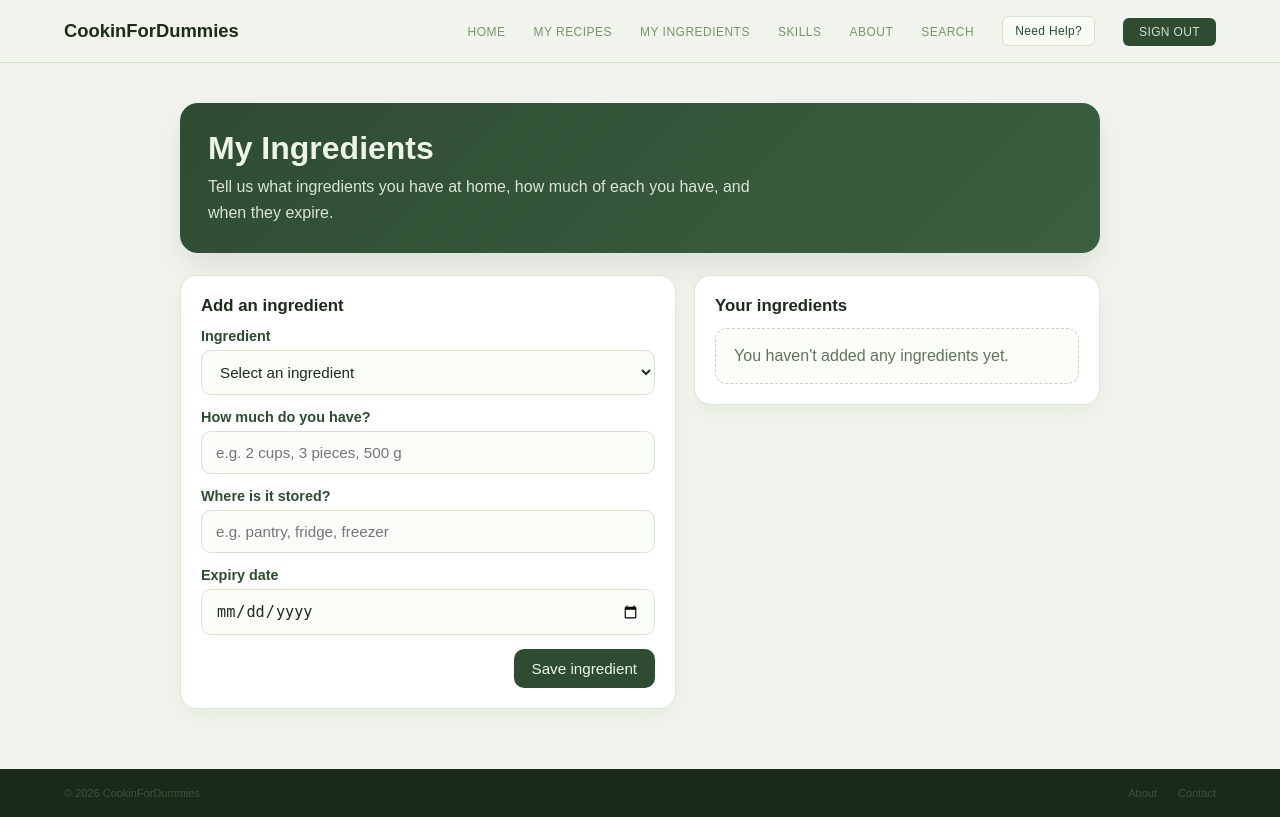
After one commit to 347s26/CookinForDummies, a Django app: page /my-ingredients/ in a window 1280 px wide. The commit adds this page. Run offline with Django 5.2, Linux system fonts and the light colour scheme; the visitor is signed in with stand-in values (Sample User, id 1); data comes from the database, SQL or seed files in the repository; data that the repository does not hold is empty; some libraries are stand-ins or nearby versions.

Commit message:
my ingredients page

```diff
--- a/catalog/templates/base_generic.html
+++ b/catalog/templates/base_generic.html
@@ -30,6 +30,7 @@
             <ul class="nav-links" id="navLinks">
                 <li><a href="{% url 'index' %}">Home</a></li>
                 <li><a href="{% url 'my-recipes' %}">My Recipes</a></li>
+                <li><a href="{% url 'my-ingredients' %}">My Ingredients</a></li>
                 <li><a href="{% url 'skills' %}">Skills</a></li>
                 <li><a href="{% url 'about' %}">About</a></li>
                 <li><a href="{% url 'search' %}">Search</a></li>
--- /dev/null
+++ b/catalog/templates/my_ingredients.html
@@ -0,0 +1,294 @@
+{% extends "base_generic.html" %}
+
+{% block content %}
+<style>
+    .my-ingredients-page {
+        max-width: 920px;
+        margin: 0 auto;
+        padding: 8px 0 28px;
+    }
+
+    .my-ingredients-hero {
+        background: linear-gradient(135deg, #2e4c32 0%, #3b5f40 100%);
+        color: #eef5e8;
+        border-radius: 18px;
+        padding: 28px;
+        box-shadow: 0 16px 32px rgba(0, 0, 0, 0.08);
+        margin-bottom: 22px;
+    }
+
+    .my-ingredients-hero h1 {
+        margin: 0 0 8px;
+        font-size: 2rem;
+        line-height: 1.1;
+    }
+
+    .my-ingredients-hero p {
+        margin: 0;
+        color: rgba(238, 245, 232, 0.9);
+        line-height: 1.6;
+        max-width: 62ch;
+    }
+
+    .my-ingredients-grid {
+        display: grid;
+        grid-template-columns: 1.1fr 0.9fr;
+        gap: 18px;
+        align-items: start;
+    }
+
+    .panel {
+        background: #ffffff;
+        border: 1px solid #dde5d6;
+        border-radius: 16px;
+        padding: 20px;
+        box-shadow: 0 8px 20px rgba(28, 43, 28, 0.04);
+    }
+
+    .panel h2 {
+        margin: 0 0 12px;
+        font-size: 1.05rem;
+        color: #1c2b1c;
+    }
+
+    .ingredient-form {
+        display: grid;
+        gap: 14px;
+    }
+
+    .field label {
+        display: block;
+        margin-bottom: 6px;
+        font-size: 0.9rem;
+        font-weight: 600;
+        color: #2e4c32;
+    }
+
+    .field input {
+        width: 100%;
+        padding: 12px 14px;
+        border: 1px solid #d8e2d0;
+        border-radius: 10px;
+        font-size: 0.95rem;
+        color: #1c2b1c;
+        background: #fbfdf9;
+        outline: none;
+    }
+
+    .field select {
+        width: 100%;
+        padding: 12px 14px;
+        border: 1px solid #d8e2d0;
+        border-radius: 10px;
+        font-size: 0.95rem;
+        color: #1c2b1c;
+        background: #fbfdf9;
+        outline: none;
+    }
+
+    .field input:focus {
+        border-color: #7a9470;
+        box-shadow: 0 0 0 3px rgba(122, 148, 112, 0.12);
+    }
+
+    .field select:focus {
+        border-color: #7a9470;
+        box-shadow: 0 0 0 3px rgba(122, 148, 112, 0.12);
+    }
+
+    .submit-row {
+        display: flex;
+        justify-content: flex-end;
+    }
+
+    .submit-row button {
+        padding: 11px 18px;
+        border: none;
+        border-radius: 10px;
+        background: #2e4c32;
+        color: #eef5e8;
+        font-size: 0.95rem;
+        cursor: pointer;
+        transition: transform 0.15s, opacity 0.15s;
+    }
+
+    .submit-row button:hover {
+        transform: translateY(-1px);
+        opacity: 0.96;
+    }
+
+    .ingredient-actions {
+        margin-top: 10px;
+        display: flex;
+        justify-content: flex-end;
+    }
+
+    .ingredient-actions button {
+        border: 1px solid #d2a7a7;
+        background: #fff6f6;
+        color: #9d3d3d;
+        border-radius: 8px;
+        padding: 7px 11px;
+        cursor: pointer;
+        font-size: 0.85rem;
+    }
+
+    .ingredient-actions button:hover {
+        background: #ffecec;
+    }
+
+    .list-stack {
+        display: grid;
+        gap: 12px;
+    }
+
+    .ingredient-card {
+        display: grid;
+        grid-template-columns: 64px 1fr;
+        gap: 14px;
+        align-items: center;
+        border: 1px solid #dde5d6;
+        border-radius: 14px;
+        padding: 12px;
+        background: linear-gradient(180deg, #ffffff 0%, #f8fbf5 100%);
+    }
+
+    .ingredient-badge {
+        width: 64px;
+        height: 64px;
+        border-radius: 14px;
+        background: linear-gradient(135deg, #dce7d3, #bfd1b4);
+        display: flex;
+        align-items: center;
+        justify-content: center;
+        color: #2e4c32;
+        font-size: 1.5rem;
+        font-weight: 700;
+        text-transform: uppercase;
+    }
+
+    .ingredient-name {
+        margin: 0 0 4px;
+        font-size: 1rem;
+        color: #1c2b1c;
+        font-weight: 700;
+    }
+
+    .ingredient-meta {
+        margin: 0;
+        color: #5f745a;
+        font-size: 0.9rem;
+        line-height: 1.5;
+    }
+
+    .ingredient-empty {
+        padding: 18px;
+        border-radius: 12px;
+        border: 1px dashed #c9d4bf;
+        color: #5f745a;
+        background: #fbfdf9;
+    }
+
+    @media (max-width: 860px) {
+        .my-ingredients-grid {
+            grid-template-columns: 1fr;
+        }
+    }
+</style>
+
+<div class="my-ingredients-page">
+    <section class="my-ingredients-hero">
+        <h1>My Ingredients</h1>
+        <p>Tell us what ingredients you have at home, how much of each you have, and when they expire.</p>
+    </section>
+
+    <div class="my-ingredients-grid">
+        <section class="panel">
+            <h2>Add an ingredient</h2>
+            <form method="post" class="ingredient-form">
+                {% csrf_token %}
+                <div class="field">
+                    <label for="ingredient_name">Ingredient</label>
+                    <select id="ingredient_name" name="ingredient_name" required>
+                        <option value="">Select an ingredient</option>
+                        {% for ingredient_name in ingredient_choices %}
+                            <option value="{{ ingredient_name }}">{{ ingredient_name }}</option>
+                        {% endfor %}
+                        <option value="__new__">Other ingredient...</option>
+                    </select>
+                </div>
+                <div class="field" id="ingredient_name_new_field" style="display:none;">
+                    <label for="ingredient_name_new">New ingredient name</label>
+                    <input id="ingredient_name_new" name="ingredient_name_new" type="text" placeholder="e.g. tomatoes">
+                </div>
+                <div class="field">
+                    <label for="quantity">How much do you have?</label>
+                    <input id="quantity" name="quantity" type="text" placeholder="e.g. 2 cups, 3 pieces, 500 g">
+                </div>
+                <div class="field">
+                    <label for="location">Where is it stored?</label>
+                    <input id="location" name="location" type="text" placeholder="e.g. pantry, fridge, freezer">
+                </div>
+                <div class="field">
+                    <label for="expiration_date">Expiry date</label>
+                    <input id="expiration_date" name="expiration_date" type="date">
+                </div>
+                <div class="submit-row">
+                    <button type="submit">Save ingredient</button>
+                </div>
+            </form>
+        </section>
+
+        <section class="panel">
+            <h2>Your ingredients</h2>
+            <div class="list-stack">
+                {% for item in items %}
+                <article class="ingredient-card">
+                    <div class="ingredient-badge">{{ item.ingredient.name|slice:":1" }}</div>
+                    <div>
+                        <p class="ingredient-name">{{ item.ingredient.name }}</p>
+                        <p class="ingredient-meta">
+                            {% if item.quantity %}
+                                Amount: {{ item.quantity }}<br>
+                            {% else %}
+                                Amount: not set<br>
+                            {% endif %}
+                            {% if item.expiration_date %}
+                                Expires: {{ item.expiration_date }}
+                            {% else %}
+                                Expires: not set
+                            {% endif %}
+                        </p>
+                        <form method="post" action="{% url 'my-ingredient-delete' item.pk %}" class="ingredient-actions">
+                            {% csrf_token %}
+                            <button type="submit" onclick="return confirm('Delete this ingredient from your list?');">Delete</button>
+                        </form>
+                    </div>
+                </article>
+                {% empty %}
+                <div class="ingredient-empty">You haven't added any ingredients yet.</div>
+                {% endfor %}
+            </div>
+        </section>
+    </div>
+</div>
+<script>
+    (function () {
+        const select = document.getElementById('ingredient_name');
+        const newField = document.getElementById('ingredient_name_new_field');
+        const newInput = document.getElementById('ingredient_name_new');
+
+        function toggleNewField() {
+            const showNew = select.value === '__new__';
+            newField.style.display = showNew ? 'block' : 'none';
+            newInput.required = showNew;
+            if (!showNew) {
+                newInput.value = '';
+            }
+        }
+
+        select.addEventListener('change', toggleNewField);
+        toggleNewField();
+    })();
+</script>
+{% endblock %}
--- a/catalog/urls.py
+++ b/catalog/urls.py
@@ -10,6 +10,8 @@ urlpatterns = [
     path('search/', views.RecipeSearchView.as_view(), name='search'),
     path('recipe/<int:pk>/', views.RecipeDetailView.as_view(), name='recipe-detail'),
     path('skills/', views.skills_view, name='skills'),
+    path('my-ingredients/', views.my_ingredients, name='my-ingredients'),
+    path('my-ingredients/<int:pk>/delete/', views.delete_my_ingredient, name='my-ingredient-delete'),
     path('my-recipes/', views.MyRecipesView.as_view(), name='my-recipes'),
     path('recipe/<int:pk>/save/', views.toggle_save_recipe, name='toggle-save-recipe'),
     path('recipe/create/', RecipeCreateView.as_view(), name='recipe-create'),
--- a/catalog/views.py
+++ b/catalog/views.py
@@ -10,9 +10,12 @@ from django.views.generic.edit import CreateView, UpdateView
 from catalog.forms import RecipeForm, RecipeIngredientFormSet, RecipeStepFormSet
 from django.db.models import Q
 from django.conf import settings
+from django.utils import timezone
 import requests
+from django.utils.dateparse import parse_date
 
 from .models import Recipe, Ingredient, Tool, Skill, Allergy
+from .models import UserIngredient
 
 class RecipeDetailView(DetailView):
     model = Recipe
@@ -142,6 +145,11 @@ class RecipeSearchView(ListView):
         query = self.request.GET.get('q')
         max_time = self.request.GET.get('time')
         min_rating = self.request.GET.get('rating')
+        pantry_ingredient = (self.request.GET.get('ingredient') or '').strip()
+        pantry_ingredient_new = (self.request.GET.get('ingredient_new') or '').strip()
+
+        if pantry_ingredient == '__new__':
+            pantry_ingredient = pantry_ingredient_new
 
         if query:
             queryset = queryset.filter(title__icontains=query)
@@ -150,7 +158,24 @@ class RecipeSearchView(ListView):
         if min_rating:
             queryset = queryset.filter(rating__gte=min_rating)
 
-        return queryset
+        if pantry_ingredient:
+            queryset = queryset.filter(ingredients__name__iexact=pantry_ingredient)
+
+        return queryset.distinct()
+
+    def get_context_data(self, **kwargs):
+        context = super().get_context_data(**kwargs)
+        if self.request.user.is_authenticated:
+            context['pantry_ingredients'] = list(
+                UserIngredient.objects.filter(user=self.request.user)
+                .select_related('ingredient')
+                .order_by('ingredient__name')
+                .values_list('ingredient__name', flat=True)
+                .distinct()
+            )
+        else:
+            context['pantry_ingredients'] = []
+        return context
 
 # my recipes page
 class MyRecipesView(LoginRequiredMixin, TemplateView):
@@ -186,6 +211,12 @@ def toggle_save_recipe(request, pk):
 
     return redirect(recipe.get_absolute_url())
 
+
+def delete_expired_user_ingredients(user):
+    """Remove pantry items whose expiration date is in the past."""
+    today = timezone.localdate()
+    UserIngredient.objects.filter(user=user, expiration_date__lt=today).delete()
+
 def skills_view(request):
     skills = Skill.objects.all()
 
@@ -194,6 +225,58 @@ def skills_view(request):
     }
 
     return render(request, 'skills.html', context)
+
+
+@login_required
+def my_ingredients(request):
+    """Show and update the user's pantry ingredients."""
+    delete_expired_user_ingredients(request.user)
+
+    if request.method == 'POST':
+        ingredient_name = (request.POST.get('ingredient_name') or '').strip()
+        ingredient_name_new = (request.POST.get('ingredient_name_new') or '').strip()
+        quantity = (request.POST.get('quantity') or '').strip()
+        location = (request.POST.get('location') or '').strip()
+        expiration_date_raw = (request.POST.get('expiration_date') or '').strip()
+
+        if ingredient_name == '__new__':
+            ingredient_name = ingredient_name_new
+
+        if ingredient_name:
+            ingredient, _ = Ingredient.objects.get_or_create(name=ingredient_name)
+            pantry_item, _ = UserIngredient.objects.get_or_create(
+                user=request.user,
+                ingredient=ingredient,
+            )
+            pantry_item.quantity = quantity
+            pantry_item.location = location
+            pantry_item.expiration_date = parse_date(expiration_date_raw) if expiration_date_raw else None
+            pantry_item.save()
+
+        delete_expired_user_ingredients(request.user)
+
+        return redirect('my-ingredients')
+
+    items = UserIngredient.objects.filter(user=request.user).select_related('ingredient').order_by('ingredient__name')
+    ingredient_choices = list(
+        Ingredient.objects.filter(recipeingredient__isnull=False)
+        .distinct()
+        .order_by('name')
+        .values_list('name', flat=True)
+    )
+    return render(request, 'my_ingredients.html', {
+        'items': items,
+        'ingredient_choices': ingredient_choices,
+    })
+
+
+@login_required
+def delete_my_ingredient(request, pk):
+    """Delete one pantry ingredient owned by the current user."""
+    pantry_item = get_object_or_404(UserIngredient, pk=pk, user=request.user)
+    if request.method == 'POST':
+        pantry_item.delete()
+    return redirect('my-ingredients')
 
 # for recipe form
 class RecipeCreateView(LoginRequiredMixin, CreateView):
```
Also changed, not shown: catalog/models.py (+25 -1 lines), catalog/templates/catalog/search.html (+44 -2 lines), catalog/migrations/0010_useringredient_expiration_date_and_more.py (added), catalog/migrations/0011_useringredient_location.py (added).
